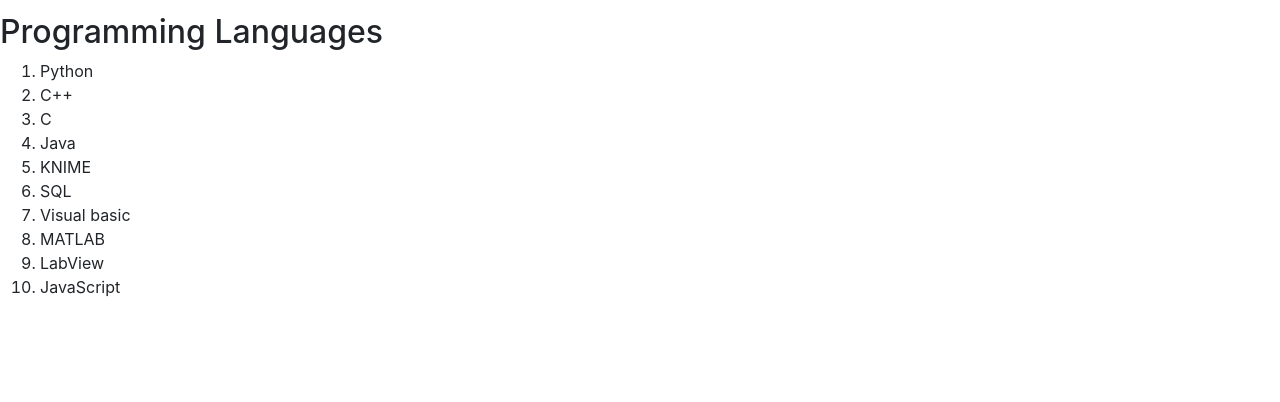
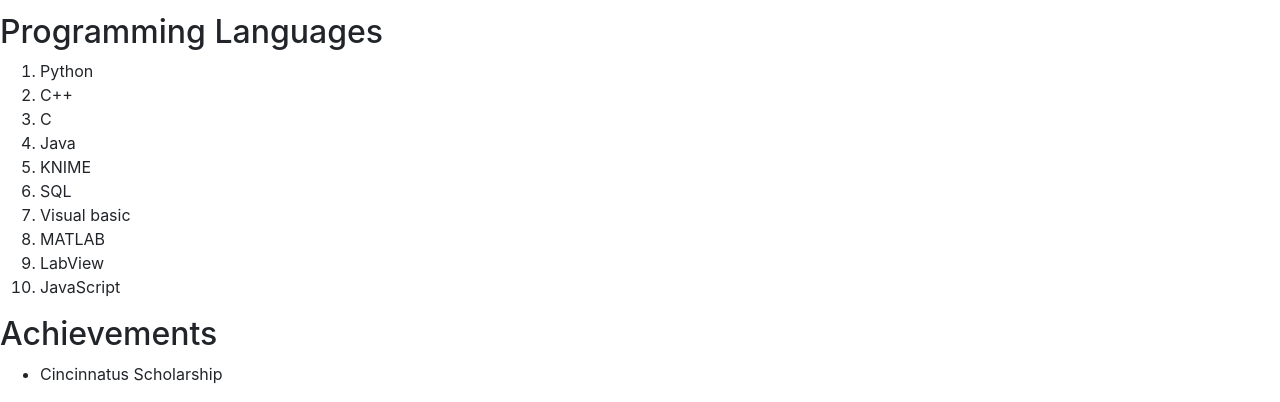
Before and after one commit to it3049c-fall22-henderson/online-portfolio-RachelLindquist, a website: page index.html in a window 1280 px wide. Shown: the part 718-1120 px from the top of the page. Before the commit the page ends 1033 px from the top, so only its background shows below. Drawn offline with nearby package versions, Linux system fonts and the light colour scheme.

Commit message:
Added achievements

```diff
--- a/index.html
+++ b/index.html
@@ -58,7 +58,14 @@
     </ol>
   </div>
 
-  <!-- INCLUDE SCRIPTS FILE HERE -->
+  <div class="section" id="achievements">
+    <h2> Achievements </h2>
+    <ul>
+      <li>Cincinnatus Scholarship</li>
+      <!-- don't really have anything else to put here, at least not school or programming related-->
+    </ul>
+  </div>
+
 
   <script> src = "resources/scripts/index.js" </script>
 
```
